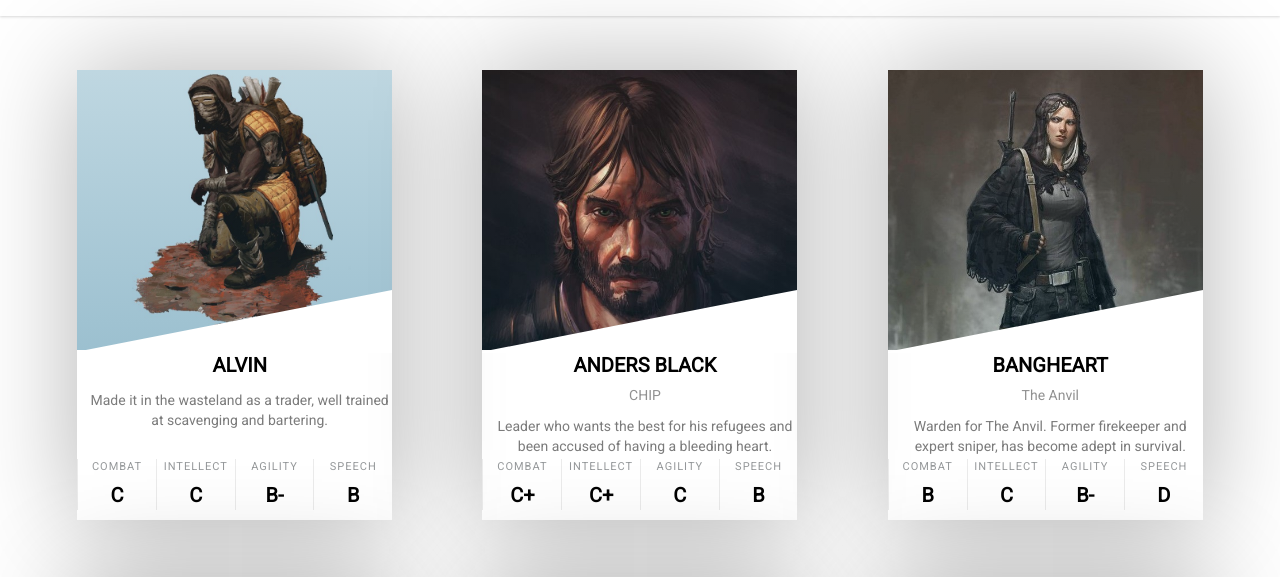
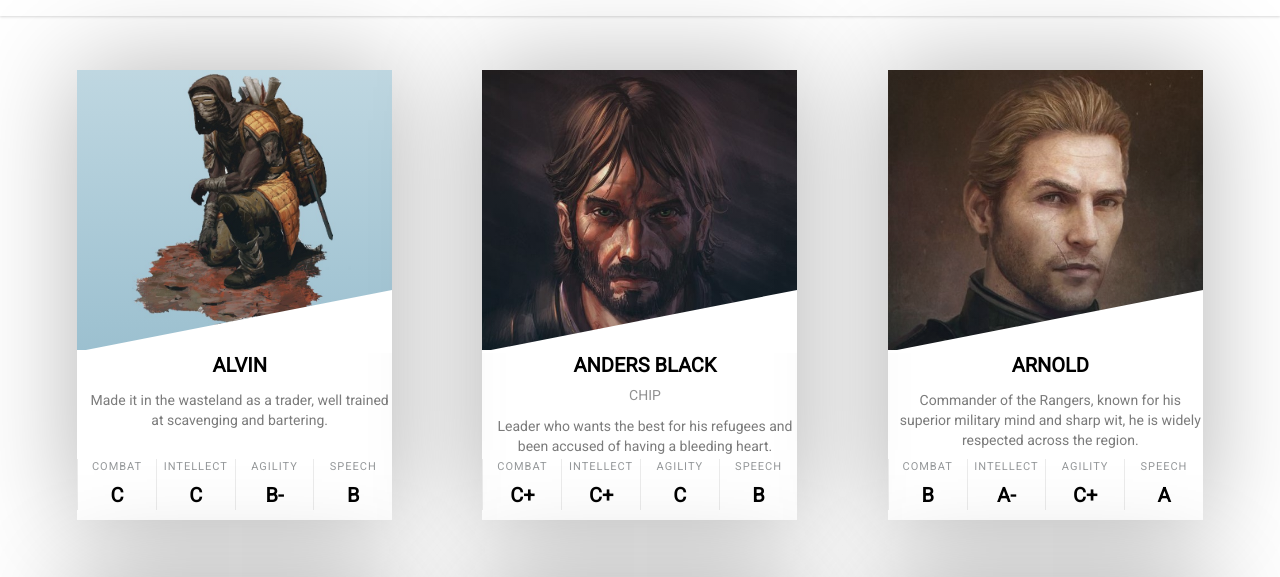
Before and after one commit to rjg5314/AdventureMap.io, a website: page characters.html in a window 1280 px wide. Shown: the part 189-766 px from the top of the page. Drawn offline with Linux system fonts and the light colour scheme.

Commit message:
Add files via upload

```diff
--- a/characters.html
+++ b/characters.html
@@ -126,7 +126,7 @@
             </div>
 
             <!-- Arnold (Rangers) --->
-            <!-- <div class="card faction_card">
+            <div class="card faction_card">
                 <div class="card-header" style="background-image: url(img/characters/arnold.jpeg)">
                       <div class="card-header-slanted-edge">
                         <svg xmlns="http://www.w3.org/2000/svg" viewBox="0 0 1000 200"><path class="polygon" d="M-20,200,1000,0V200Z" /></svg>
@@ -156,7 +156,7 @@
                         </div>
                     </div>
                 </div>
-            </div> -->
+            </div>
 
             <!-- Bangheart (Anvil) --->
             <div class="card faction_card">
```
